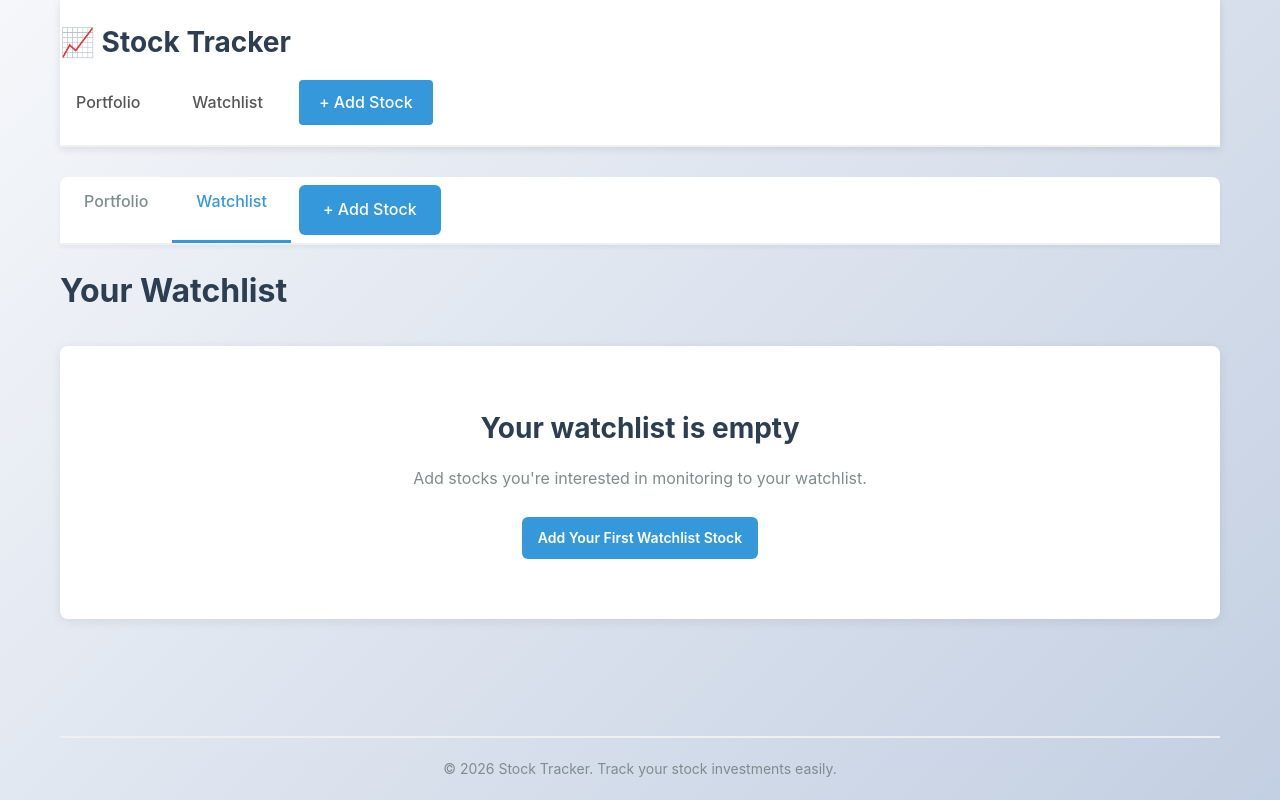
After one commit to qchrisd/Stock-Tracker, a Flask app: page /watchlist in a window 1280 px wide. The commit adds this page. Run offline with Flask 3, Linux system fonts and the light colour scheme.

Commit message:
Claude added a watchlist page

```diff
--- a/app/models.py
+++ b/app/models.py
@@ -8,11 +8,14 @@ db = SQLAlchemy()
 class Stock(db.Model):
     """Model for tracking stocks and their historical prices"""
     id = db.Column(db.Integer, primary_key=True)
-    symbol = db.Column(db.String(10), unique=True, nullable=False)
+    symbol = db.Column(db.String(10), nullable=False)
     add_date = db.Column(db.Date, nullable=False)
     shares = db.Column(db.Float, nullable=False)
     initial_price = db.Column(db.Float, nullable=False)
     date_added = db.Column(db.DateTime, nullable=False, default=datetime.utcnow)
+    is_watchlist = db.Column(db.Boolean, default=False, nullable=False)
+
+    __table_args__ = (db.UniqueConstraint('symbol', 'is_watchlist', name='unique_symbol_type'),)
 
     def __repr__(self):
         return f'<Stock {self.symbol}>'
--- a/app/routes.py
+++ b/app/routes.py
@@ -7,8 +7,14 @@ main_bp = Blueprint('main', __name__)
 
 @main_bp.route('/')
 def index():
-    """Display all tracked stocks and their value changes"""
-    stocks = Stock.query.all()
+    """Display portfolio (owned stocks)"""
+    return redirect(url_for('main.portfolio'))
+
+
+@main_bp.route('/portfolio')
+def portfolio():
+    """Display all portfolio stocks and their value changes"""
+    stocks = Stock.query.filter_by(is_watchlist=False).all()
     portfolio_data = []
     total_initial_value = 0
     total_current_value = 0
@@ -42,25 +48,49 @@ def index():
         'total_percent_change': ((total_current_value - total_initial_value) / total_initial_value * 100) if total_initial_value > 0 and total_current_value > 0 else None
     }
 
-    return render_template('index.html', portfolio=portfolio_data, summary=portfolio_summary)
+    return render_template('portfolio.html', portfolio=portfolio_data, summary=portfolio_summary)
+
+
+@main_bp.route('/watchlist')
+def watchlist():
+    """Display all watchlist stocks"""
+    stocks = Stock.query.filter_by(is_watchlist=True).all()
+    watchlist_data = []
+
+    for stock in stocks:
+        try:
+            current_price = stock.get_current_price()
+
+            watchlist_data.append({
+                'stock': stock,
+                'current_price': current_price,
+            })
+        except Exception as e:
+            flash(f"Error fetching data for {stock.symbol}: {str(e)}", 'error')
+
+    return render_template('watchlist.html', watchlist=watchlist_data)
 
 
 @main_bp.route('/add', methods=['GET', 'POST'])
 def add_stock():
     """Add a new stock to track"""
+    list_type = request.args.get('type', 'portfolio')  # 'portfolio' or 'watchlist'
+
     if request.method == 'POST':
         symbol = request.form.get('symbol', '').upper().strip()
         date_str = request.form.get('date')
         shares_str = request.form.get('shares', '').strip()
+        is_watchlist = request.form.get('list_type') == 'watchlist'
 
         if not symbol or not date_str or not shares_str:
             flash('Please provide symbol, date, and number of shares', 'error')
-            return redirect(url_for('main.add_stock'))
+            return redirect(url_for('main.add_stock', type=list_type))
 
-        # Check if stock already exists
-        if Stock.query.filter_by(symbol=symbol).first():
-            flash(f'Stock {symbol} is already being tracked', 'error')
-            return redirect(url_for('main.add_stock'))
+        # Check if stock already exists in the same list
+        if Stock.query.filter_by(symbol=symbol, is_watchlist=is_watchlist).first():
+            list_name = 'watchlist' if is_watchlist else 'portfolio'
+            flash(f'Stock {symbol} is already in your {list_name}', 'error')
+            return redirect(url_for('main.add_stock', type=list_type))
 
         try:
             # Validate and parse shares
@@ -68,10 +98,10 @@ def add_stock():
                 shares = float(shares_str)
                 if shares <= 0:
                     flash('Number of shares must be greater than 0', 'error')
-                    return redirect(url_for('main.add_stock'))
+                    return redirect(url_for('main.add_stock', type=list_type))
             except ValueError:
                 flash('Invalid number of shares. Please enter a valid number', 'error')
-                return redirect(url_for('main.add_stock'))
+                return redirect(url_for('main.add_stock', type=list_type))
 
             # Parse the date
             add_date = datetime.strptime(date_str, '%Y-%m-%d').date()
@@ -88,7 +118,7 @@ def add_stock():
                 hist = ticker.history(start=add_date, period='5d')
                 if hist.empty:
                     flash(f'Could not find price data for {symbol} on or after {add_date}', 'error')
-                    return redirect(url_for('main.add_stock'))
+                    return redirect(url_for('main.add_stock', type=list_type))
 
             initial_price = float(hist['Close'].iloc[0])
 
@@ -97,25 +127,32 @@ def add_stock():
                 symbol=symbol,
                 add_date=add_date,
                 shares=shares,
-                initial_price=initial_price
+                initial_price=initial_price,
+                is_watchlist=is_watchlist
             )
 
             db.session.add(new_stock)
             db.session.commit()
 
             total_value = shares * initial_price
-            flash(f'Successfully added {shares} shares of {symbol} at ${initial_price:.2f} (Total: ${total_value:,.2f}) on {add_date}', 'success')
-            return redirect(url_for('main.index'))
+            list_name = 'watchlist' if is_watchlist else 'portfolio'
+            flash(f'Successfully added {shares} shares of {symbol} to {list_name} at ${initial_price:.2f} (Total: ${total_value:,.2f}) on {add_date}', 'success')
+
+            # Redirect based on which list was being edited
+            if is_watchlist:
+                return redirect(url_for('main.watchlist'))
+            else:
+                return redirect(url_for('main.portfolio'))
 
         except ValueError:
             flash('Invalid date format. Please use YYYY-MM-DD', 'error')
-            return redirect(url_for('main.add_stock'))
+            return redirect(url_for('main.add_stock', type=list_type))
         except Exception as e:
             db.session.rollback()
             flash(f'Error adding stock: {str(e)}', 'error')
-            return redirect(url_for('main.add_stock'))
+            return redirect(url_for('main.add_stock', type=list_type))
 
-    return render_template('add_stock.html')
+    return render_template('add_stock.html', list_type=list_type)
 
 
 @main_bp.route('/stock/<int:stock_id>/delete', methods=['POST'])
@@ -125,10 +162,11 @@ def delete_stock(stock_id):
 
     if not stock:
         flash('Stock not found', 'error')
-        return redirect(url_for('main.index'))
+        return redirect(url_for('main.portfolio'))
 
     try:
         symbol = stock.symbol
+        is_watchlist = stock.is_watchlist
         db.session.delete(stock)
         db.session.commit()
         flash(f'Successfully removed {symbol} from tracking', 'success')
@@ -136,7 +174,11 @@ def delete_stock(stock_id):
         db.session.rollback()
         flash(f'Error deleting stock: {str(e)}', 'error')
 
-    return redirect(url_for('main.index'))
+    # Redirect to the appropriate list
+    if is_watchlist:
+        return redirect(url_for('main.watchlist'))
+    else:
+        return redirect(url_for('main.portfolio'))
 
 
 @main_bp.route('/stock/<int:stock_id>/edit', methods=['GET', 'POST'])
@@ -146,7 +188,7 @@ def edit_stock(stock_id):
 
     if not stock:
         flash('Stock not found', 'error')
-        return redirect(url_for('main.index'))
+        return redirect(url_for('main.portfolio'))
 
     if request.method == 'POST':
         date_str = request.form.get('date')
@@ -199,7 +241,12 @@ def edit_stock(stock_id):
             db.session.commit()
 
             flash(f'Successfully updated {stock.symbol} ({shares} shares, acquired {add_date})', 'success')
-            return redirect(url_for('main.index'))
+
+            # Redirect to appropriate list
+            if stock.is_watchlist:
+                return redirect(url_for('main.watchlist'))
+            else:
+                return redirect(url_for('main.portfolio'))
 
         except ValueError:
             flash('Invalid date format. Please use YYYY-MM-DD', 'error')
@@ -231,7 +278,7 @@ def get_chart_data():
     """API endpoint to get historical data for charting"""
     from datetime import datetime, timedelta, date
 
-    stocks = Stock.query.all()
+    stocks = Stock.query.filter_by(is_watchlist=False).all()
 
     if not stocks:
         return jsonify({'error': 'No stocks tracked yet'}), 404
--- a/app/static/style.css
+++ b/app/static/style.css
@@ -79,6 +79,53 @@ header {
 /* Main Content */
 main {
     flex: 1;
+}
+
+/* Tabs Navigation */
+.tabs-container {
+    margin-bottom: 20px;
+}
+
+.tabs {
+    display: flex;
+    gap: 0;
+    border-bottom: 2px solid #ecf0f1;
+    background: white;
+    border-radius: 8px 8px 0 0;
+    box-shadow: 0 2px 4px rgba(0, 0, 0, 0.05);
+}
+
+.tab {
+    padding: 12px 24px;
+    text-decoration: none;
+    color: #7f8c8d;
+    font-weight: 500;
+    border-bottom: 3px solid transparent;
+    transition: all 0.3s ease;
+    white-space: nowrap;
+}
+
+.tab:hover {
+    color: #3498db;
+}
+
+.tab.active {
+    color: #3498db;
+    border-bottom-color: #3498db;
+}
+
+.tab.btn-link {
+    margin-left: auto;
+    background: #3498db;
+    color: white;
+    border-radius: 6px;
+    margin: 8px;
+    border-bottom: none;
+}
+
+.tab.btn-link:hover {
+    background: #2980b9;
+    color: white;
 }
 
 /* Alerts */
@@ -518,6 +565,21 @@ footer {
         align-items: stretch;
     }
 
+    .tabs {
+        flex-wrap: wrap;
+    }
+
+    .tab {
+        padding: 10px 16px;
+        font-size: 14px;
+    }
+
+    .tab.btn-link {
+        margin-left: 0;
+        margin-top: 8px;
+        width: 100%;
+    }
+
     .portfolio-stats {
         grid-template-columns: repeat(2, 1fr);
     }
--- a/app/templates/base.html
+++ b/app/templates/base.html
@@ -11,8 +11,9 @@
         <header>
             <h1 class="logo">📈 Stock Tracker</h1>
             <nav class="navbar">
-                <a href="{{ url_for('main.index') }}" class="nav-link">Portfolio</a>
-                <a href="{{ url_for('main.add_stock') }}" class="nav-link btn-primary">+ Add Stock</a>
+                <a href="{{ url_for('main.portfolio') }}" class="nav-link">Portfolio</a>
+                <a href="{{ url_for('main.watchlist') }}" class="nav-link">Watchlist</a>
+                <a href="{{ url_for('main.add_stock', type='portfolio') }}" class="nav-link btn-primary">+ Add Stock</a>
             </nav>
         </header>
 
--- /dev/null
+++ b/app/templates/watchlist.html
@@ -0,0 +1,89 @@
+{% extends "base.html" %}
+
+{% block title %}Stock Tracker - Watchlist{% endblock %}
+
+{% block content %}
+<div class="tabs-container">
+    <div class="tabs">
+        <a href="{{ url_for('main.portfolio') }}" class="tab">Portfolio</a>
+        <a href="{{ url_for('main.watchlist') }}" class="tab active">Watchlist</a>
+        <a href="{{ url_for('main.add_stock', type='watchlist') }}" class="tab btn-link">+ Add Stock</a>
+    </div>
+</div>
+
+<div class="portfolio-header">
+    <h2>Your Watchlist</h2>
+    {% if watchlist %}
+        <p class="subtitle">Monitoring {{ watchlist|length }} stock{{ 's' if watchlist|length != 1 else '' }}</p>
+    {% endif %}
+</div>
+
+{% if watchlist %}
+    <div class="stocks-table-container">
+        <table class="stocks-table">
+            <thead>
+                <tr>
+                    <th>Symbol</th>
+                    <th>Shares</th>
+                    <th>Date Added</th>
+                    <th>Added Price</th>
+                    <th>Price Today</th>
+                    <th>Initial Market Value</th>
+                    <th>Current Market Value</th>
+                    <th>% Difference</th>
+                    <th>Action</th>
+                </tr>
+            </thead>
+            <tbody>
+                {% for item in watchlist %}
+                    <tr>
+                        <td class="symbol-cell"><strong>{{ item.stock.symbol }}</strong></td>
+                        <td>{{ "{:.2f}".format(item.stock.shares) if item.stock.shares % 1 != 0 else item.stock.shares|int }}</td>
+                        <td>{{ item.stock.add_date.strftime('%Y-%m-%d') }}</td>
+                        <td>${{ "%.2f"|format(item.stock.initial_price) }}</td>
+                        <td>
+                            {% if item.current_price %}
+                                ${{ "%.2f"|format(item.current_price) }}
+                            {% else %}
+                                <span class="error">N/A</span>
+                            {% endif %}
+                        </td>
+                        <td>${{ "{:,.2f}".format(item.stock.get_initial_value()) }}</td>
+                        <td>
+                            {% if item.stock.get_current_value() %}
+                                ${{ "{:,.2f}".format(item.stock.get_current_value()) }}
+                            {% else %}
+                                <span class="error">N/A</span>
+                            {% endif %}
+                        </td>
+                        <td>
+                            {% if item.stock.get_value_change() is not none and item.stock.get_value_change_percent() is not none %}
+                                <span class="percent-change {% if item.stock.get_value_change() >= 0 %}positive{% else %}negative{% endif %}">
+                                    {{ "↑" if item.stock.get_value_change() >= 0 else "↓" }}
+                                    {{ "%.2f"|format(item.stock.get_value_change_percent()) }}%
+                                </span>
+                            {% else %}
+                                <span class="error">N/A</span>
+                            {% endif %}
+                        </td>
+                        <td class="action-cell">
+                            <form method="GET" action="{{ url_for('main.edit_stock', stock_id=item.stock.id) }}" style="display: inline;">
+                                <button type="submit" class="btn btn-small btn-secondary">Edit</button>
+                            </form>
+                            <form method="POST" action="{{ url_for('main.delete_stock', stock_id=item.stock.id) }}" onsubmit="return confirm('Are you sure you want to remove {{ item.stock.symbol }}?');" style="display: inline;">
+                                <button type="submit" class="btn btn-small btn-danger">Remove</button>
+                            </form>
+                        </td>
+                    </tr>
+                {% endfor %}
+            </tbody>
+        </table>
+    </div>
+{% else %}
+    <div class="empty-state">
+        <h3>Your watchlist is empty</h3>
+        <p>Add stocks you're interested in monitoring to your watchlist.</p>
+        <a href="{{ url_for('main.add_stock', type='watchlist') }}" class="btn btn-primary">Add Your First Watchlist Stock</a>
+    </div>
+{% endif %}
+{% endblock %}
```
Also changed, not shown: app/templates/add_stock.html (+10 -1 lines), app/templates/portfolio.html (added, +263 -0 lines), stock_tracker.db.
